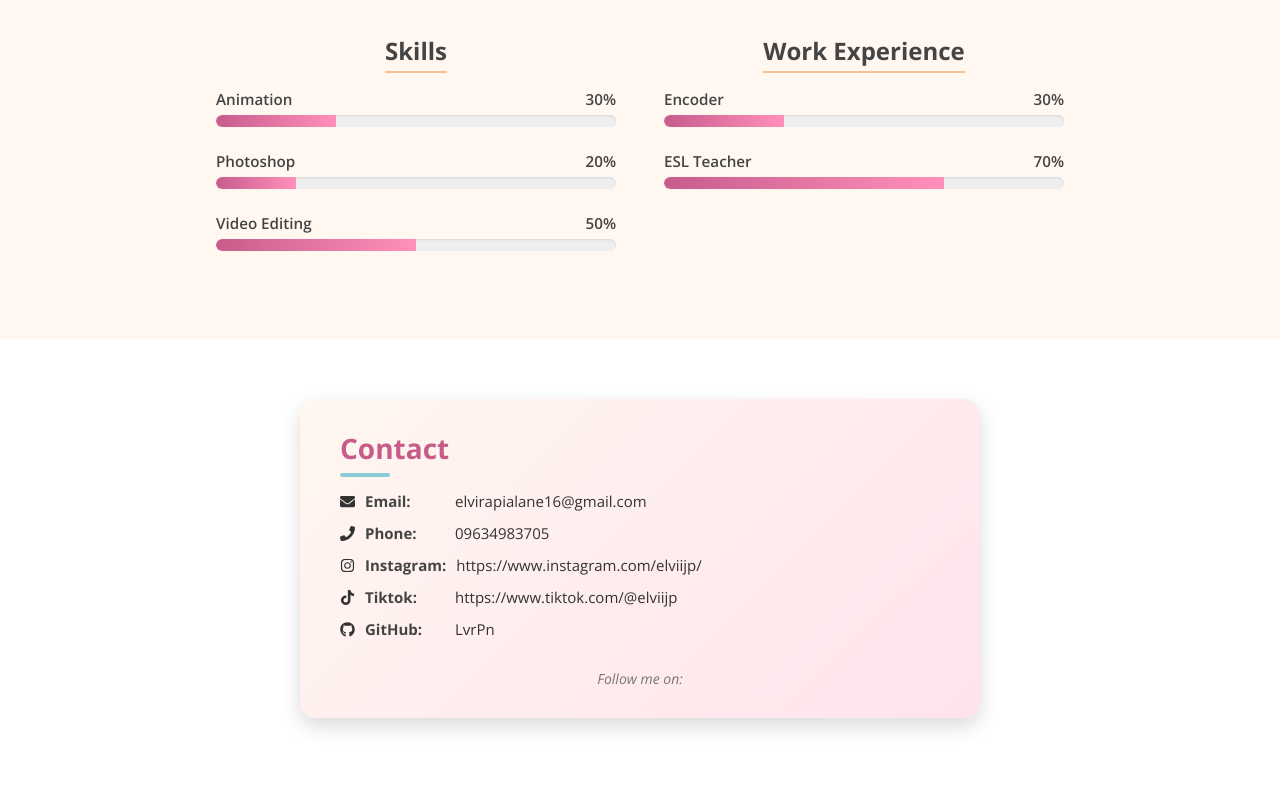
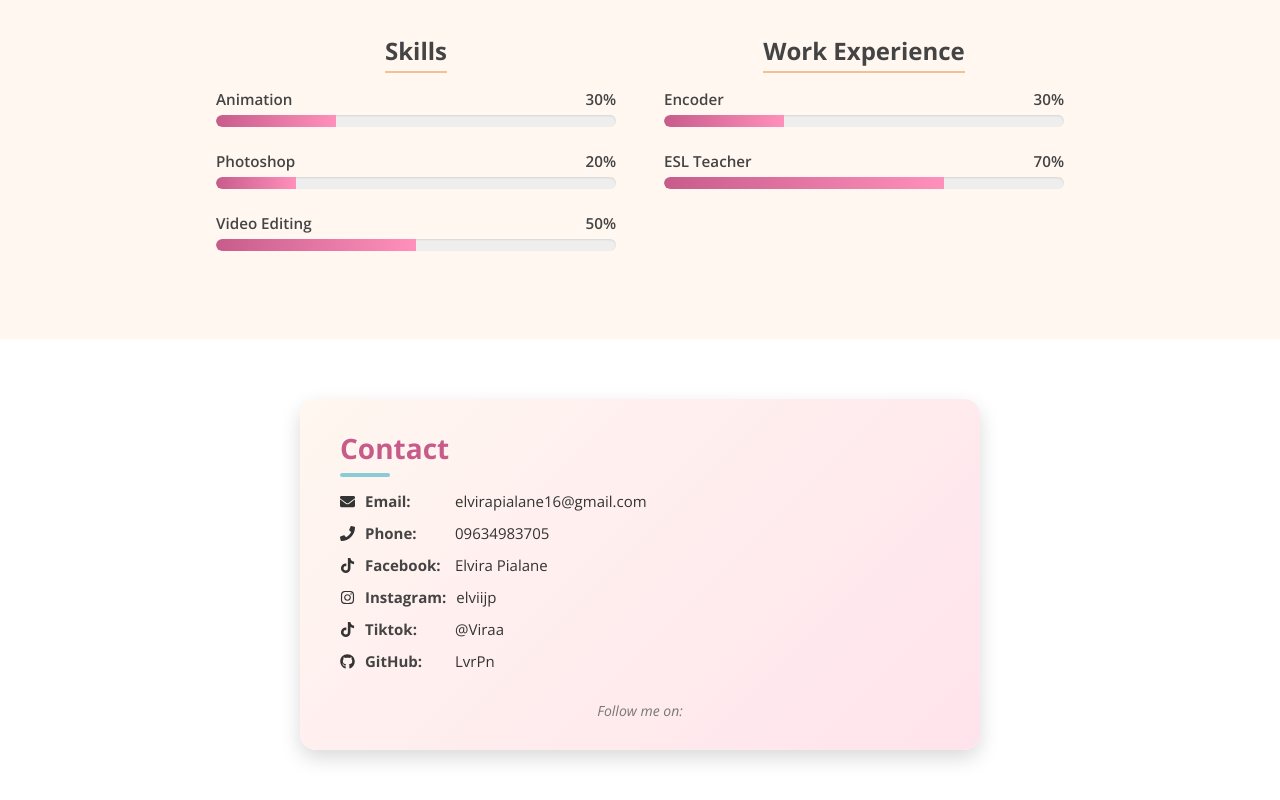
Before and after one commit to LvrPln/React-Portfolio, a React (Create React App) app: page / in a window 1280 px wide. Shown: the part 676-1476 px from the top of the page. Before the commit the page ends 1454 px from the top, so only its background shows below. Built offline with nearby package versions, Linux system fonts and the light colour scheme.

Commit message:
Update Contact.jsx

```diff
--- a/src/components/Contact.jsx
+++ b/src/components/Contact.jsx
@@ -8,8 +8,9 @@ const Contact = () => {
         <div className="contact-info">
             <p><FaEnvelope /> <strong>Email:</strong> elvirapialane16@gmail.com</p>
             <p><FaPhone /> <strong>Phone:</strong> 09634983705</p>
-            <p><FaInstagram /> <strong>Instagram:</strong> https://www.instagram.com/elviijp/</p>
-            <p><FaTiktok /> <strong>Tiktok:</strong> https://www.tiktok.com/@elviijp</p>
+            <p><FaTiktok /> <strong>Facebook:</strong>Elvira Pialane</p>
+            <p><FaInstagram /> <strong>Instagram:</strong> elviijp</p>
+            <p><FaTiktok /> <strong>Tiktok:</strong>@Viraa</p>
             <p><FaGithub /> <strong>GitHub:</strong> LvrPn</p>
         </div>
 
```
